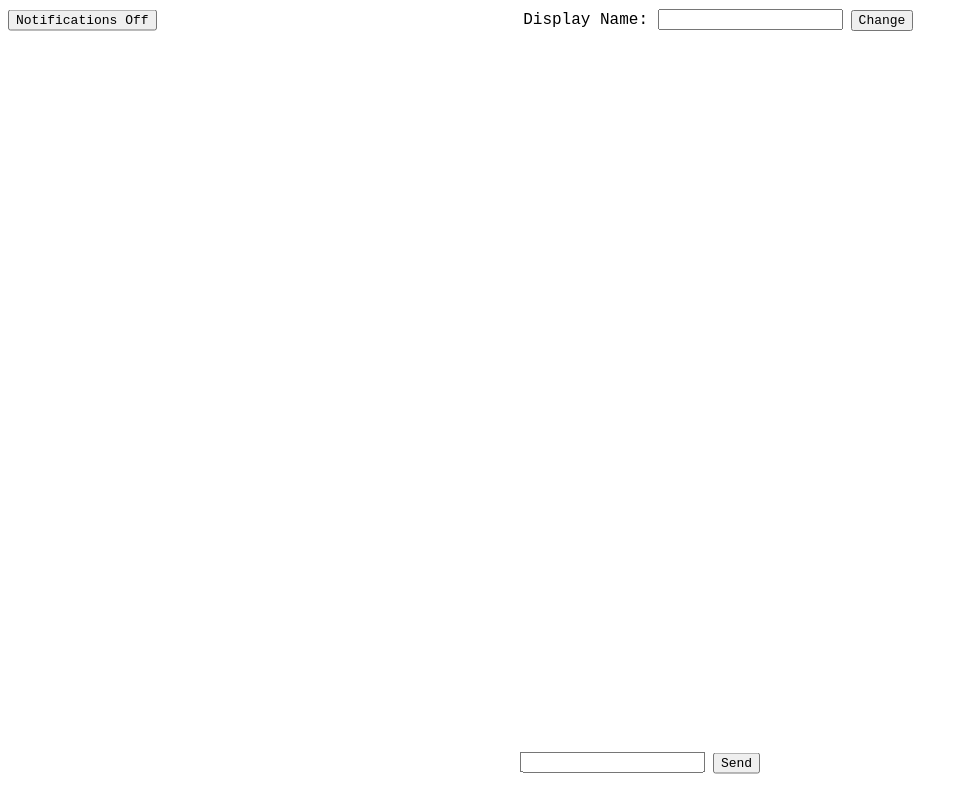
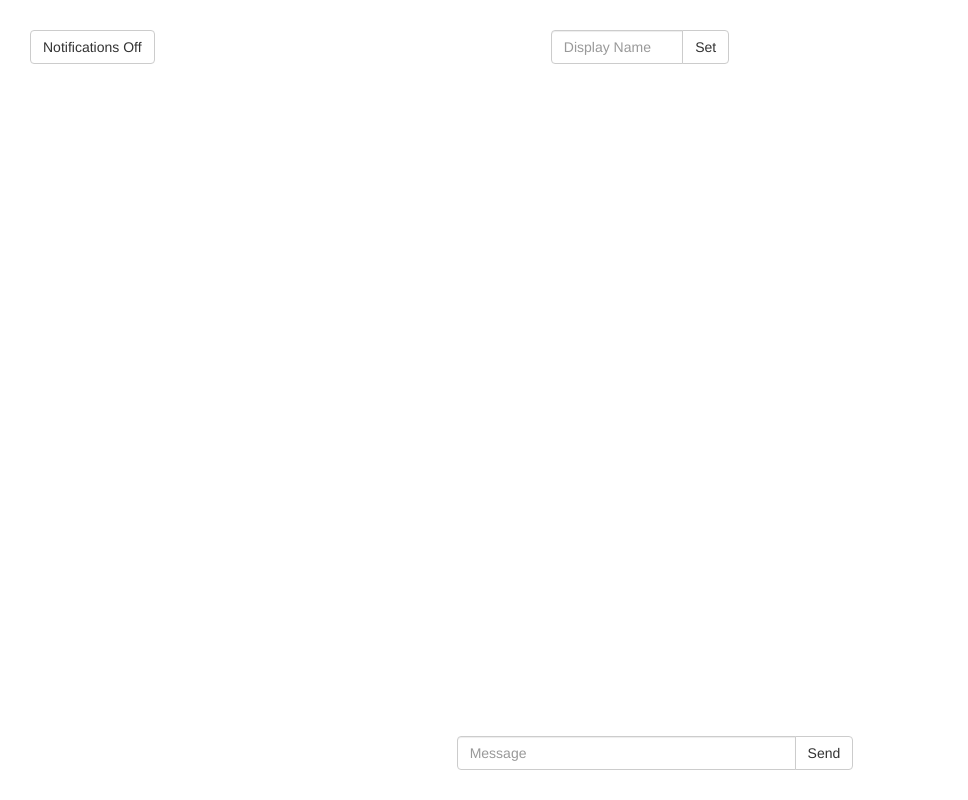
Before and after one commit to pstakoun/Chat--, a website: page public/index.html in a window 1280 px wide. Shown: the whole page, without its empty margins (0-968 px from the left). Drawn offline with nearby package versions, Linux system fonts and the light colour scheme; no server answers.

Commit message:
Changed Design
Used Bootstrap to achieve a more bearable design, while still continuing
the application's minimalist feel.

```diff
--- a/public/index.html
+++ b/public/index.html
@@ -1,23 +1,48 @@
 <!DOCTYPE html>
     <head>
         <title>Chat</title>
-
-        <link rel="stylesheet" type="text/css" href="style.css">
+        <link rel="stylesheet" href="https://maxcdn.bootstrapcdn.com/bootstrap/3.3.5/css/bootstrap.min.css">
+        <script src="https://maxcdn.bootstrapcdn.com/bootstrap/3.3.5/js/bootstrap.min.js"></script>
+        <style>
+            body{   padding-top: 30px;
+                    padding-left: 30px;
+                    padding-bottom: 30px;
+                    padding-right: 30px;
+                }
+        </style>
     </head>
     <body>
-        <div id="options">
-            <button id="toggleNotifs"><span>Notifications Off</span></button>
-            <form id="nameForm" action="">
-                Display Name: <input id="name" /><button>Change</button>
-            </form>
+        <div class="row">
+            <div class="col-md-2">
+                <button type="button" id="toggleNotifs" class="btn btn-default"><span>Notifications Off</span></button>
+            </div>
+            <div class="col-md-2 col-md-offset-3">
+                <form id="nameForm" action="">
+                    <div class="input-group">
+                        <input type="text" id="name" class="form-control" placeholder="Display Name">
+                        <span class="input-group-btn">
+                            <button class="btn btn-default" type="button">Set</button>
+                        </span>
+                    </div>
+                </form>
+            </div>
         </div>
-        <div id="chat">
-            <div id="messageContainer">
-                <ul id="messages"></ul>
+        <div class="row" style="margin-top:20px; margin-bottom:20px;">
+            <div class="col-md-6 col-md-offset-3">
+                <div id="messageContainer">
+                    <ul class="list-group" id="messages"></ul>
+                </div>
             </div>
-            <div id="chatFormContainer">
+        </div>
+        <div class="row" style="position: fixed; bottom: 30px;">
+            <div class="col-md-4 col-md-offset-4">
                 <form id="chatForm" action="">
-                    <input id="msg" autocomplete="off" /><button>Send</button>
+                    <div class="input-group">
+                        <input type="text" id="msg" autocomplete="off" class="form-control" placeholder="Message">
+                        <span class="input-group-btn">
+                            <button class="btn btn-default" type="button">Send</button>
+                        </span>
+                    </div>
                 </form>
             </div>
         </div>
@@ -62,7 +87,7 @@
             socket.on('clientConnect', function(data) {
                 var id = data.id;
                 var name = data.name;
-                $('#messages').append($('<li>').html('<span data-id="'+id+'">' + toText((name.length > 0) ? name : id) + '</span> connected.'));
+                $('#messages').append($('<li class="list-group-item">').html('<span data-id="'+id+'">' + toText((name.length > 0) ? name : id) + '</span> connected.'));
             });
 
             socket.on('nameChange', function(data) {
@@ -76,7 +101,7 @@
                 var id = data.id;
                 var name = data.name;
                 var msg = data.msg;
-                $('#messages').append($('<li>').html('<span data-id="'+id+'">' + toText((name.length > 0) ? name : id) + '</span><b>:</b> ' + toText(msg)));
+                $('#messages').append($('<li class="list-group-item">').html('<span data-id="'+id+'">' + toText((name.length > 0) ? name : id) + '</span><b>:</b> ' + toText(msg)));
 
                 if (notifsOn) {
                     notif.play();
@@ -86,7 +111,7 @@
             socket.on('clientDisconnect', function(data) {
                 var id = data.id;
                 var name = data.name;
-                $('#messages').append($('<li>').html('<span data-id="'+id+'">' + toText((name.length > 0) ? name : id) + '</span> disconnected.'));
+                $('#messages').append($('<li class="list-group-item">').html('<span data-id="'+id+'">' + toText((name.length > 0) ? name : id) + '</span> disconnected.'));
             });
         </script>
     </body>
--- a/public/style.css
+++ /dev/null
@@ -1,82 +0,0 @@
-html, body {
-    margin: 0;
-    width: 100%;
-    height: 100%;
-}
-
-button {
-    margin-left: 8px;
-    font-family: monospace;
-    font-size: 13px;
-}
-
-#options {
-    width: 100%;
-    height: 5%;
-    min-height: 21px;
-    text-align: center;
-    font-family: monospace;
-    font-size: 16px;
-}
-
-#toggleNotifs {
-    display: inline-block;
-    position: relative;
-    top: 50%;
-    transform: translateY(-50%);
-    float: left;
-}
-
-#chat {
-    position: absolute;
-    top: 5%;
-    left: 0;
-    width: 100%;
-    height: 95%;
-    font-family: serif;
-    font-size: 18px;
-}
-
-#nameForm {
-    display: inline-block;
-    position: relative;
-    top: 50%;
-    transform: translateY(-50%);
-}
-
-#messageContainer {
-    width: 100%;
-    height: 90%;
-    word-wrap: break-word;
-    overflow-y: scroll;
-}
-
-#messages {
-    list-style: none;
-    padding-left: 2%;
-    padding-right: 2%;
-    margin-top: 1.5%;
-    margin-bottom: 1.5%;
-}
-
-#messages li {
-    margin-bottom: 8px;
-}
-
-#chatFormContainer {
-    width: 100%;
-    height: 10%;
-    text-align: center;
-}
-
-#chatForm {
-    display: inline-block;
-    position: relative;
-    top: 50%;
-    transform: translateY(-50%);
-    margin: 0 auto;
-}
-
-[data-id] {
-   font-weight: bolder;
-}
```
